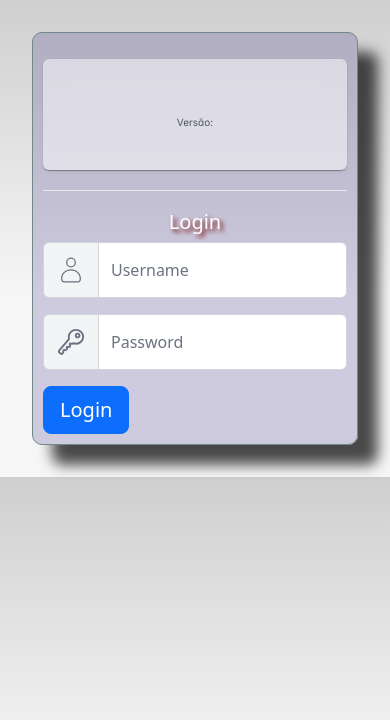
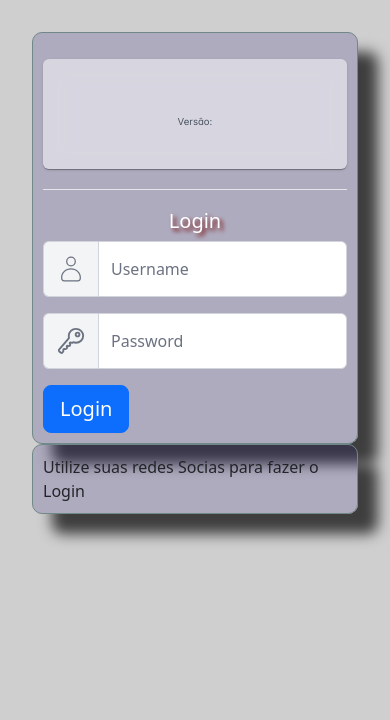
Before and after one commit to heitorbarbosaramos/minhaApiV2, a React (Vite) app in the folder client/: page /login in a window 390 px wide. Shown: the top 720 px of the page. Built offline with nearby package versions, Linux system fonts and the light colour scheme; no server answers; a web font is replaced by a local one.

Commit message:
inicio responsividade

```diff
--- a/client/src/components/Toast/ToastSystem.jsx
+++ b/client/src/components/Toast/ToastSystem.jsx
@@ -17,7 +17,7 @@ const ToastSystem = ({message, severity, summary, life, position, show, setShow}
 
     return (
         <div>
-            <Toast ref={toasting} position={position}/>
+            <Toast ref={toasting} position={position} />
         </div>
     )
 }
--- a/client/src/components/informations/InfoSystem.jsx
+++ b/client/src/components/informations/InfoSystem.jsx
@@ -22,10 +22,10 @@ const InfoSystem = () => {
                 {dados.name}
             </p>
 
-            <p className="m-0" style={{ fontSize: "10px" }}>
+            <p className="m-0" style={{ fontSize: "0.8rem" }}>
                 {dados.description}
             </p>
-            <p className="m-0" style={{ fontSize: "10px" }}>
+            <p className="m-0" style={{ fontSize: "0.6rem" }}>
                 Versão: {dados.version}
             </p>
         </Card>
--- a/client/src/index.css
+++ b/client/src/index.css
@@ -1,3 +1,20 @@
+:root {
+  --cor-primaria: #000000;
+  --cor-secundaria: #F6F6F6;
+  --cor-terciaria: #22D4FD;
+  --cor-hover: #272727;
+
+  --fonte-primaria: 'Krona One', sans-serif;
+  --fonte-secundaria: 'Montserrat', sans-serif;
+}
+
+body {
+  margin: 0;
+  background: rgb(207,207,207);
+  background: linear-gradient(180deg, rgba(207,207,207,1) 0%, rgba(244,244,246,0.804359243697479) 62%);
+  font-size: 1rem;
+}
+
 a {
   font-weight: 500;
   color: #646cff;
@@ -8,8 +25,32 @@ a:hover {
   color: #535bf2;
 }
 
-body {
-  margin: 0;
-  background: rgb(207,207,207);
-  background: linear-gradient(180deg, rgba(207,207,207,1) 0%, rgba(244,244,246,0.804359243697479) 62%);
+.page {
+  display: flex;
 }
+
+/* smartphones, iPhone retrato, retrato 480x320 telefones (Android) */
+@media (max-width:320px) { }
+
+/* smartphones, telefones Android, iPhone paisagem */
+@media (max-width:480px) {
+  .page{
+    flex-direction: column;
+  }
+ }
+
+ /* tablets retrato, iPad retrato, e-readers (Nook / Kindle), paisagem 800x480 telefones (Android) */
+@media (max-width:600px) {
+  body {
+    background: rgb(207,207,207);
+  }
+}
+
+/* tablet, iPad paisagem, laptops lo-res e desktops */
+@media (max-width:801px) {  }
+
+/* Tablets, laptops e desktops de grande paisagem */
+@media (max-width:1025px) {  }
+
+/* Laptops e desktops de alta resolução */
+@media (max-width:1281px) {  }
--- a/client/src/pages/Login/Login.css
+++ b/client/src/pages/Login/Login.css
@@ -1,7 +1,8 @@
-.container{
+.containerLogin{
     border: solid 1px rgb(113, 136, 136);
     border-radius: 10px;
     max-width: 450px;
+    min-width: 220px;
     padding: 10px;
     background-color: rgb(45, 28, 122, 0.2);
     box-shadow: 20px 20px 14px rgba(0, 0, 0, 0.7);
--- a/client/src/pages/Login/Login.jsx
+++ b/client/src/pages/Login/Login.jsx
@@ -23,7 +23,8 @@ const Login = () => {
     };
 
     return (
-        <div className="container">
+        <div className="page">
+            <div className="container containerLogin">
                 <div className="row justify-content-center">
                     <div className="mt-3">
                         <div>
@@ -61,6 +62,10 @@ const Login = () => {
                     </div>
                 </div>
             </div>
+            <div className="container containerLogin">
+                Utilize suas redes Socias para fazer o Login
+            </div>
+        </div>
     );
 }
 export default Login
```
Lines whose indentation alone changed are shown as unchanged.
